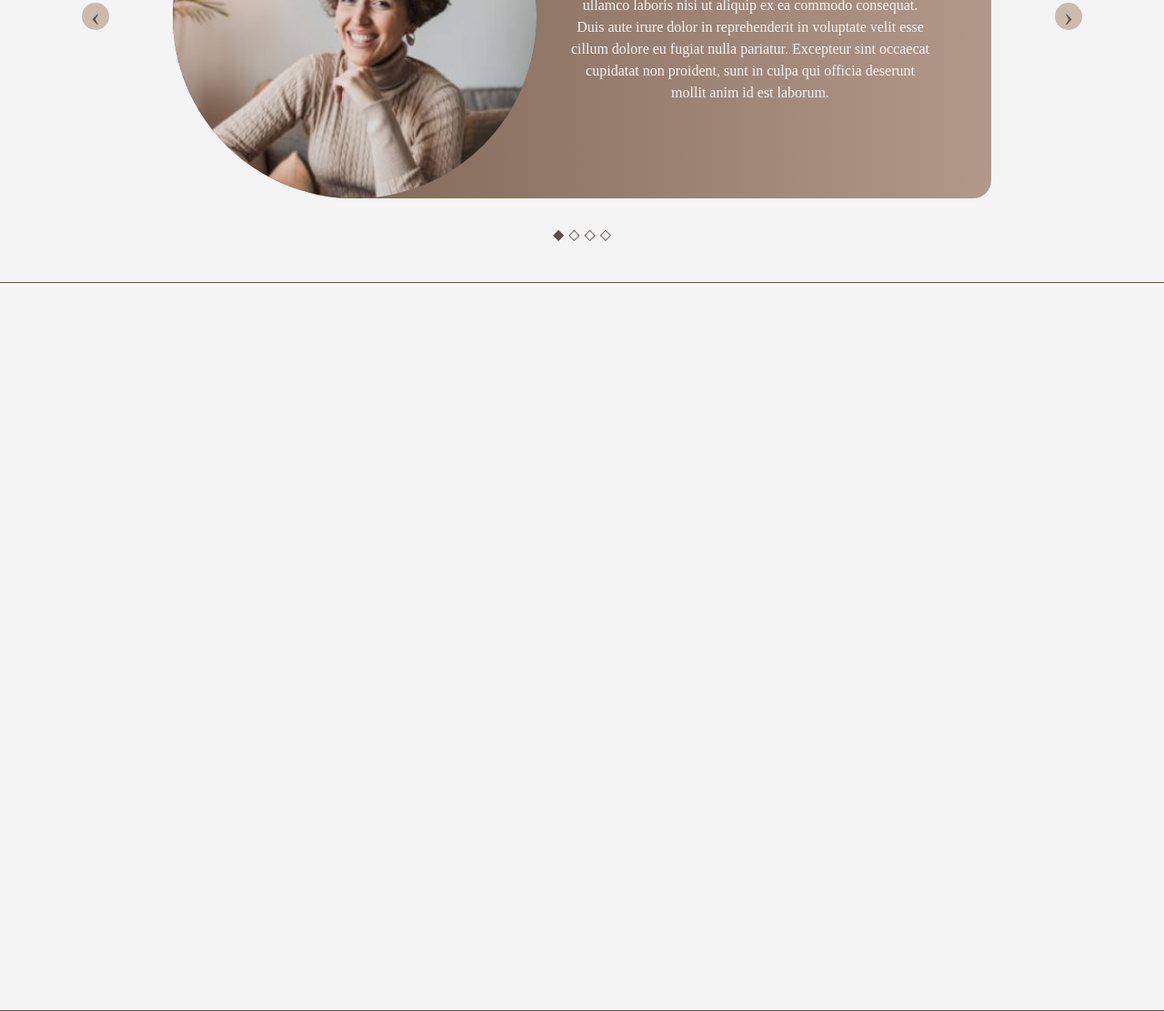
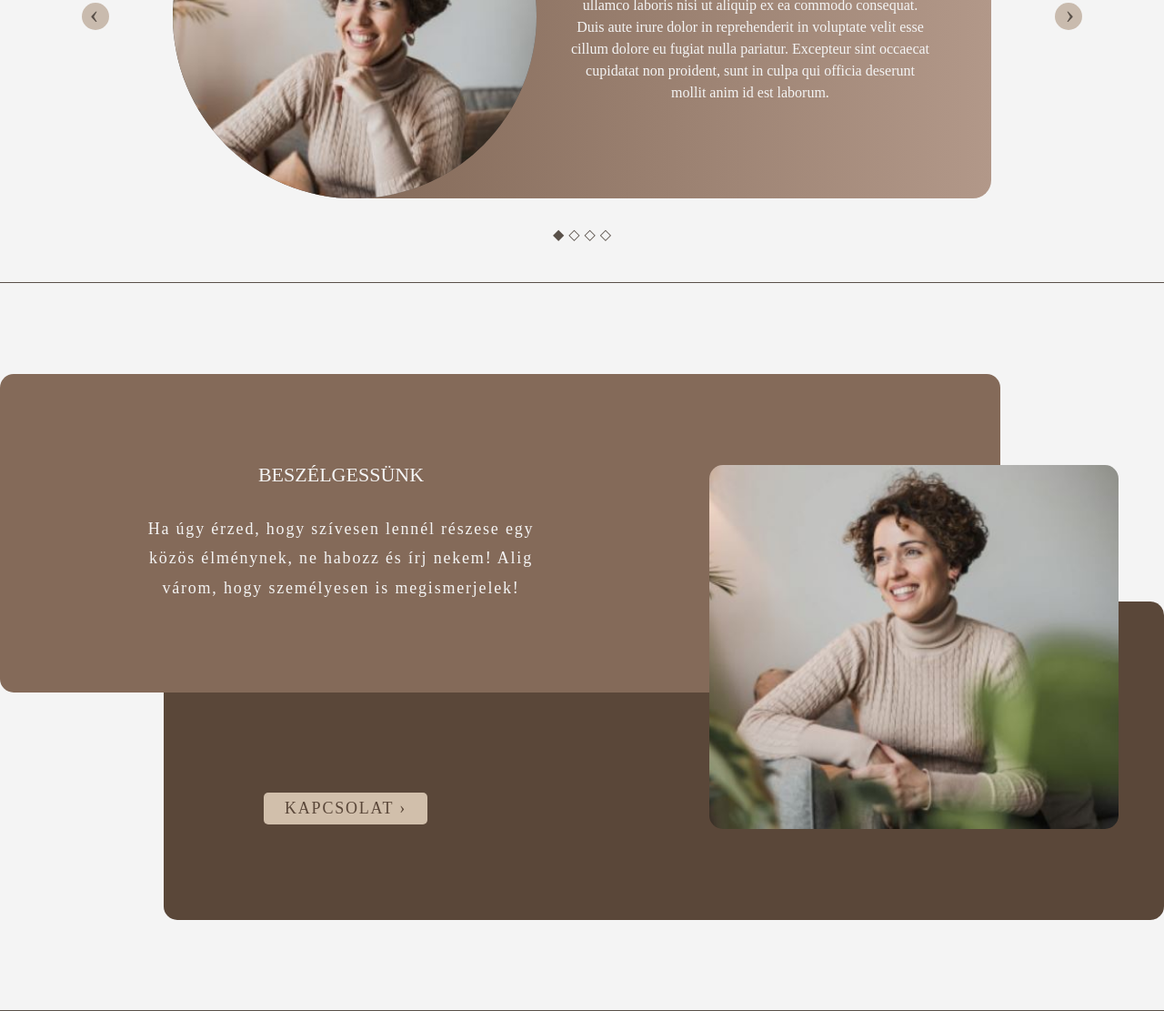
Before and after one commit to buikrisz00/dors-photos, a plain HTML site: page frontend/index.html in a window 1280 px wide. Shown: the part 2889-4000 px from the top of the page at 91% size. Drawn offline with Linux system fonts and the light colour scheme.

Commit message:
animation + extra design

```diff
--- a/frontend/index.html
+++ b/frontend/index.html
@@ -13,12 +13,12 @@
 	<div id="root">
 		<section id="landing_section">
 			<nav>
-				<img src="./images/logo.JPG" alt="Logo">
+				<a href="#"><img src="./images/logo.JPG" alt="Logo"></a>
 				<ol class="menu_items">
 					<a href="#"><li>kezdőlap</li></a>
 					<a href="#slider_section"><li>portfólió</li></a>
 					<a href="#about_section"><li>rólam</li></a>
-					<a href="#reviews_section"><li>kapcsolat</li></a>
+					<a href="#contact_section"><li>kapcsolat</li></a>
 				</ol>
 			</nav>
 			<div class="landing_brown_on_left"></div>
@@ -65,10 +65,20 @@
 		</section>
 		<section id="reviews_section">
 			<h2>visszajelzéseitek</h2>
-
 		</section>
-		<section id="contact">
-
+		<section id="contact_section">
+			<div class="contact_container">
+				<div class="contact_text">
+					<h4>beszélgessünk</h4>
+					<p>Ha úgy érzed, hogy szívesen lennél részese egy
+						közös élménynek, ne habozz és írj nekem! Alig
+						várom, hogy személyesen is megismerjelek!</p>
+				</div>
+				<div class="contact_link">
+					<button>kapcsolat &#8250</button>
+				</div>
+				<img src="./images/contact_img.JPG" alt="Contact image">
+			</div>
 		</section>
 	</div>
 </body>
--- a/frontend/scripts/script.js
+++ b/frontend/scripts/script.js
@@ -1,6 +1,5 @@
 async function loadEvent() {
     const reviews_section = document.getElementById("reviews_section");
-    /* const reviews_data = await fetch("..data/reviews.json"); */
     const reviews_data = await fetch("data/reviews.json");
     const reviews_json = await reviews_data.json();
 
@@ -14,8 +13,8 @@ async function loadEvent() {
             <span class="id">${reviews_json[0].id}</span>
             <h3 class="review_names">${reviews_json[0].names}</h3>
             <div class="reviews">
-                <button class="left">&#8249</button>
-                <button class="right">&#8250</button>
+                <button class="left"><span class="button_span">&#8249</span></button>
+                <button class="right"><span class="button_span">&#8250</span></button>
                 <img src="./images/${reviews_json[0].img}" alt="" class="review_image">
                 <div class="review_text_div">
                     <p class="review_text">${reviews_json[0].review}</p>
--- a/frontend/style/style.css
+++ b/frontend/style/style.css
@@ -36,6 +36,16 @@ body {
     height: 120px;
     width: 100%;
     padding: 0 100px;
+    animation: navAppear 1s ease-out both;
+}
+
+@keyframes navAppear {
+    0%{
+        height: 0;
+    }
+    100% {
+        height: 120px;
+    }
 }
 
 #root #landing_section nav img {
@@ -59,6 +69,10 @@ body {
     letter-spacing: 0.1em;
 }
 
+#root #landing_section nav ol li:hover {
+    text-shadow: 1px 0 #595049;
+}
+
 #root #landing_section .landing_brown_on_left {
     position: absolute;
     background-color: #d1bfab;
@@ -67,6 +81,16 @@ body {
     height: 430px;
     width: 220px;
     box-shadow: 0px 5px 5px #88888888;
+    animation: brownOnLeftAppear 1s ease-out both;
+}
+
+@keyframes brownOnLeftAppear {
+    0%{
+        width: 0;
+    }
+    100% {
+        width: 220px;
+    }
 }
 
 #root #landing_section .landing_brown_on_right {
@@ -79,6 +103,16 @@ body {
     height: 700px;
     width: 130px;
     box-shadow: 0px 5px 5px #88888888;
+    animation: brownOnRightAppear 2s ease-out both;
+}
+
+@keyframes brownOnRightAppear {
+    0%{
+        height: 0;
+    }
+    100% {
+        height: 700px;
+    }
 }
 
 #root #landing_section .landing_content img{
@@ -318,12 +352,18 @@ body {
     font-size: 30px;
 }
 
+#root #reviews_section .reviews button .button_span {
+    height: 40px;
+}
+
 #root #reviews_section .reviews button.left {
     left: 0;
+    padding-right: 3px;
 }
 
 #root #reviews_section .reviews button.right {
     right: 0;
+    padding-left: 3px;
 }
 
 #root #reviews_section .reviews .review_text_div {
@@ -372,3 +412,88 @@ body {
     height: 20px;
     width: 300px;
 }
+
+/* Contact section */
+#root #contact_section {
+    display: flex;
+    justify-content: center;
+    align-items: center;
+}
+
+#root #contact_section .contact_container {
+    position: relative;
+    height: 600px;
+    width: 1300px;
+}
+
+#root #contact_section .contact_container .contact_text {
+    position: absolute;
+    display: flex;
+    flex-direction: column;
+    justify-content: center;
+    gap: 30px;
+    background-color: #846a59;
+    top: 0;
+    left: 0;
+    height: 350px;
+    width: 1100px;
+    border-radius: 15px;
+    z-index: 1;
+}
+
+#root #contact_section .contact_container .contact_text h4 {
+    width: 450px;
+    margin-left: 150px;
+    font-size: 22px;
+    font-weight: 300;
+    text-transform: uppercase;
+    text-align: center;
+    color: #f4f4f4;
+}
+
+#root #contact_section .contact_container .contact_text p {
+    width: 450px;
+    margin-left: 150px;
+    font-size: 18px;
+    letter-spacing: 0.1em;
+    line-height: 1.8em;
+    text-align: center;
+    color: #f4f4f4;
+}
+
+#root #contact_section .contact_container .contact_link {
+    position: absolute;
+    background-color: #5a4739;
+    bottom: 0;
+    right: 0;
+    height: 350px;
+    width: 1100px;
+    border-radius: 15px;
+    z-index: 0;
+}
+
+#root #contact_section .contact_container .contact_link button {
+    position: absolute;
+    background-color: #d1bfab;
+    bottom: 30%;
+    left: 10%;
+    height: 35px;
+    width: 180px;
+    border-radius: 5px;
+    font-size: 18px;
+    letter-spacing: 0.1em;
+    text-transform: uppercase;
+    color: #5a4739;
+}
+
+#root #contact_section .contact_container img {
+    position: absolute;
+    top: 50%;
+    right: 50px;
+    transform: translateY(-50%);
+    height: 400px;
+    width: 450px;
+    border-radius: 15px;
+    object-fit: cover;
+    z-index: 2;
+}
```
Also changed, not shown: frontend/images/Képkivágás.JPG, frontend/images/contact_img.JPG (added).
